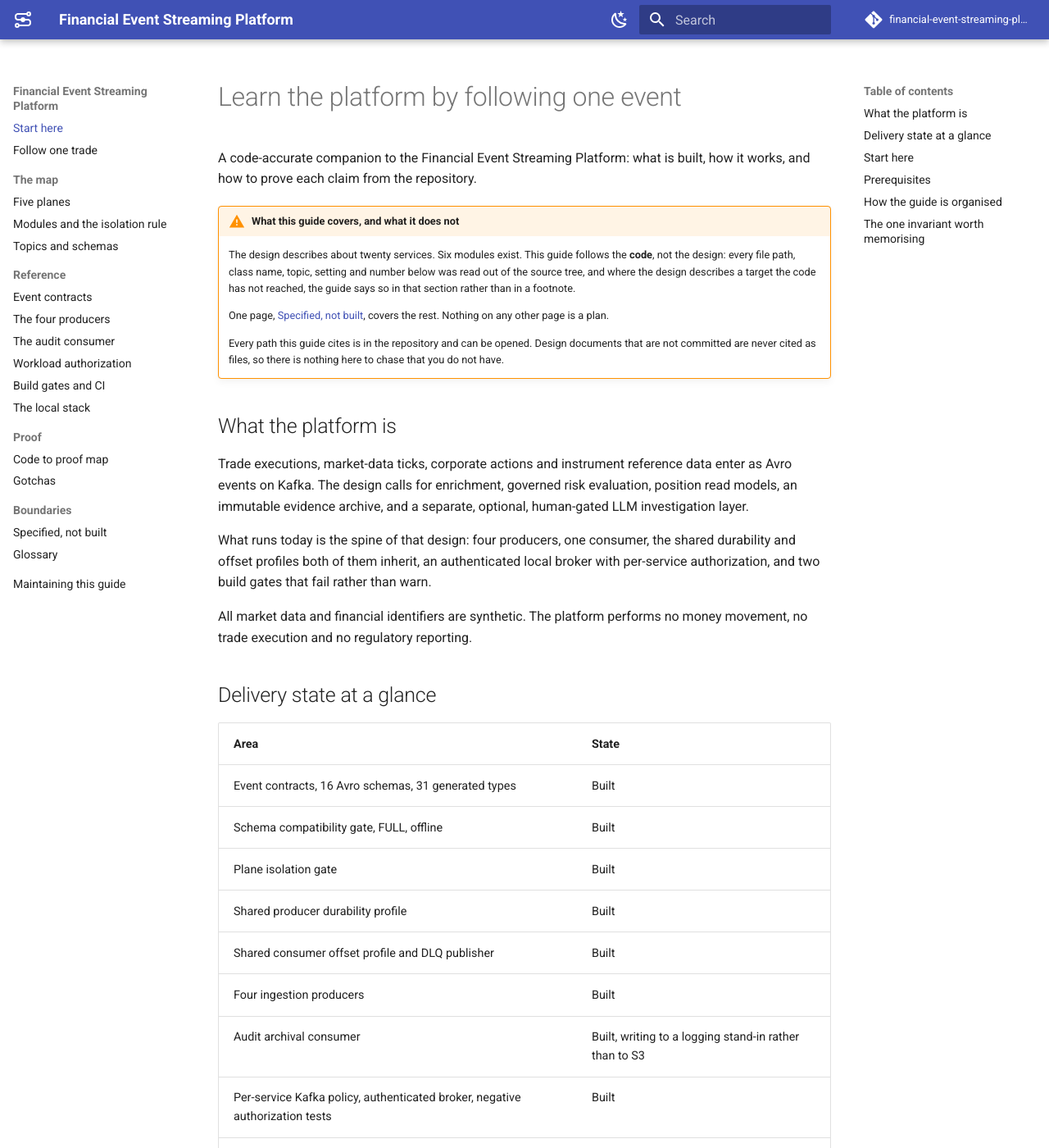
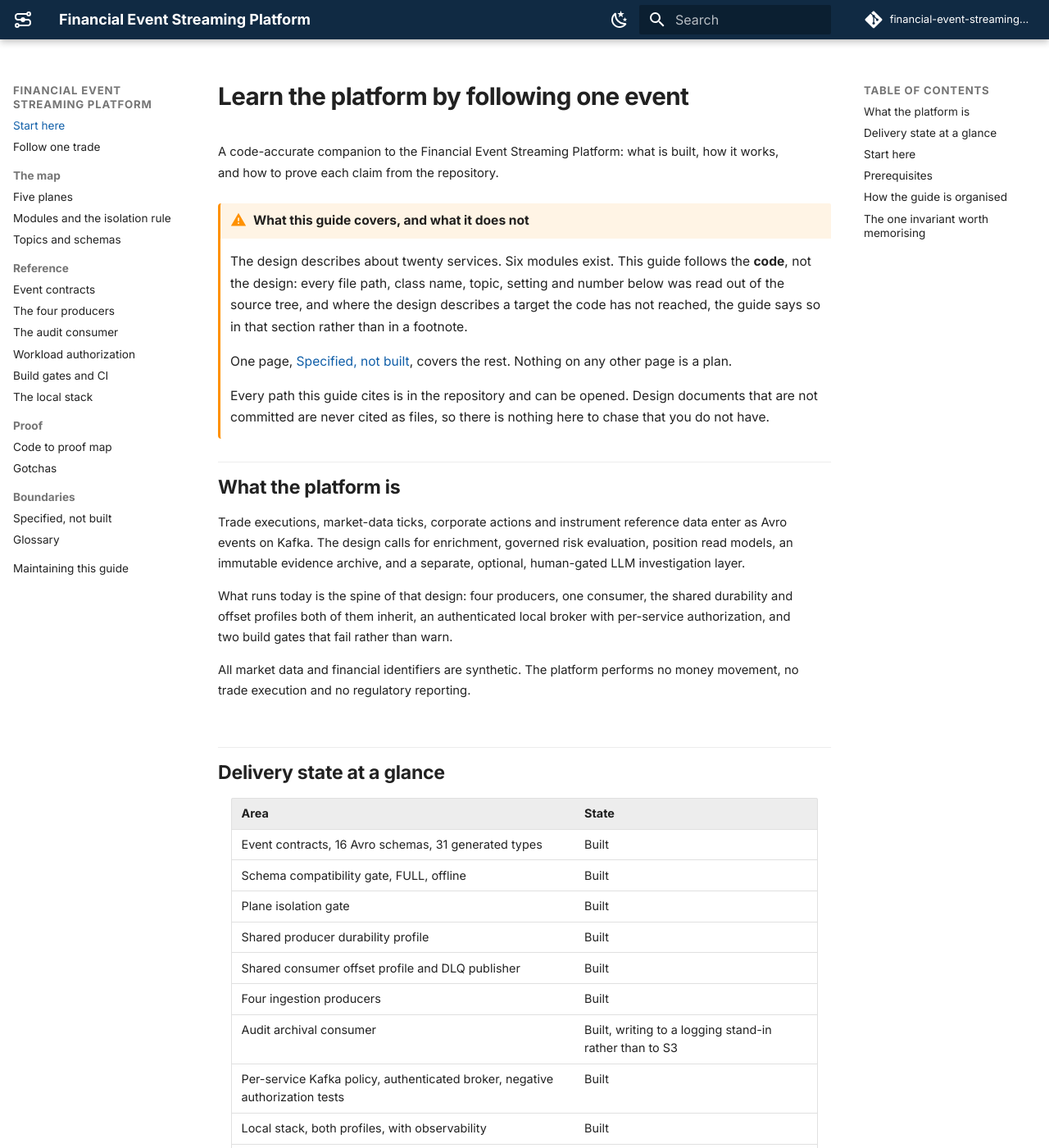
Before and after one commit to salgotraja/financial-event-streaming-platform, an MkDocs documentation site: the page built from guide/docs/index.md, in a window 1280 px wide and 1400 px high. Shown: the whole window at 82% size. Built offline with MkDocs 1.6.1 and Material for MkDocs 9.7.7, drawn with Linux system fonts in a browser that asks for light colours; comment, search, counter and statistics services are not loaded.

Commit message:
style(guide): set inter, a readable measure and a slate palette for the typography

```diff
--- a/guide/docs/stylesheets/extra.css
+++ b/guide/docs/stylesheets/extra.css
@@ -1,25 +1,186 @@
-/* The diagrams are drawn to be legible at the content column width. glightbox handles
-   click-to-zoom, so nothing here needs to fight for space. */
+/* Typography and layout.
+ *
+ * The content column is wide enough to show a diagram at roughly 1:1, but a 1000px line of prose is
+ * about 100 characters, which is too wide to read. So the column stays wide and the prose blocks
+ * inside it are given a measure of their own. Diagrams, tables and code keep the full width.
+ */
+
+:root {
+  --fes-measure: 76ch;
+}
+
+/* Palette. A deep slate header and a plain blue link read as documentation rather than as a product
+   site, and keep the diagrams' own colours the brightest thing on the page. */
+:root,
+[data-md-color-scheme="default"] {
+  --md-primary-fg-color: #102a43;
+  --md-primary-fg-color--light: #21456b;
+  --md-primary-fg-color--dark: #0a1c2e;
+  --md-accent-fg-color: #073c70;
+  --md-typeset-a-color: #0f5ea8;
+}
+
+[data-md-color-scheme="slate"] {
+  --md-primary-fg-color: #0d2438;
+  --md-primary-fg-color--light: #21456b;
+  --md-primary-fg-color--dark: #081726;
+  --md-accent-fg-color: #8fc7f5;
+  --md-typeset-a-color: #7dc4ff;
+}
+
+.md-typeset a {
+  text-decoration-thickness: 0.08em;
+  text-underline-offset: 0.14em;
+}
 
 .md-grid {
   max-width: 1600px;
 }
 
+.md-typeset {
+  font-size: 0.74rem;
+  line-height: 1.7;
+}
+
+/* Measure. Applied to top-level prose only, so nested content inside admonitions and list items is
+   not constrained twice. */
+.md-typeset > p,
+.md-typeset > ul,
+.md-typeset > ol,
+.md-typeset > blockquote,
+.md-typeset > dl {
+  max-width: var(--fes-measure);
+}
+
+/* Headings: a little tighter and with more air above than the Material default, so sections read as
+   sections rather than as an even grey run. */
+.md-typeset h1 {
+  font-weight: 700;
+  letter-spacing: -0.02em;
+  color: var(--md-default-fg-color);
+}
+
+.md-typeset h2 {
+  margin-top: 2.4em;
+  padding-top: 0.6em;
+  border-top: 1px solid var(--md-default-fg-color--lightest);
+  font-weight: 650;
+  letter-spacing: -0.012em;
+}
+
+.md-typeset h3 {
+  margin-top: 1.8em;
+  font-weight: 650;
+  letter-spacing: -0.008em;
+}
+
+.md-typeset h1 + h2,
+.md-typeset h2:first-of-type {
+  margin-top: 1.2em;
+}
+
+/* Inline code: quieter than the Material default, closer to running text in weight. */
+.md-typeset code {
+  padding: 0.1rem 0.3rem;
+  border-radius: 4px;
+  font-size: 0.86em;
+  background: var(--md-code-bg-color);
+}
+
+.md-typeset a > code {
+  color: inherit;
+}
+
+[data-md-color-scheme="default"] .md-typeset code {
+  color: #163a60;
+  background: #edf2f7;
+}
+
+/* Code inside a heading should read as part of the heading, not as a box pasted into it. */
+.md-typeset h1 code,
+.md-typeset h2 code,
+.md-typeset h3 code,
+.md-typeset h4 code {
+  font-size: 0.8em;
+  padding: 0.05em 0.25em;
+  font-weight: 500;
+  background: transparent;
+  border: 1px solid var(--md-default-fg-color--lightest);
+}
+
+/* Code blocks: full width, a touch smaller, and roomier inside. */
+.md-typeset pre > code {
+  font-size: 0.74rem;
+  line-height: 1.6;
+  padding: 0.9rem 1rem;
+}
+
+.md-typeset .highlight {
+  max-width: none;
+}
+
+/* Tables: the reference tables are dense, so keep them compact but readable, and let a wide one
+   scroll rather than crushing its columns. */
+.md-typeset table:not([class]) {
+  display: table;
+  width: 100%;
+  font-size: 0.72rem;
+  line-height: 1.55;
+}
+
+.md-typeset table:not([class]) th {
+  font-weight: 650;
+  background: var(--md-default-fg-color--lightest);
+}
+
+.md-typeset table:not([class]) td,
+.md-typeset table:not([class]) th {
+  padding: 0.5em 0.8em;
+}
+
+/* Long identifiers in a dense table have to wrap somewhere; keep them small enough that most do not. */
+.md-typeset table:not([class]) code {
+  font-size: 0.88em;
+  padding: 0.05em 0.25em;
+}
+
+.md-typeset__scrollwrap {
+  margin: 1em 0;
+}
+
+/* Admonitions: flatter, so a note reads as an aside rather than as a control. */
+.md-typeset .admonition,
+.md-typeset details {
+  max-width: var(--fes-measure);
+  border-width: 0 0 0 3px;
+  border-radius: 4px;
+  box-shadow: none;
+  font-size: 0.78rem;
+}
+
+/* A paragraph holding a diagram is not prose and must not be held to the prose measure. */
+.md-typeset > p:has(> img.diagram),
+.md-typeset > p:has(> a > img.diagram) {
+  max-width: none;
+}
+
+/* Diagrams break the measure on purpose: they are drawn for the full column. */
 img.diagram {
   display: block;
   width: 100%;
+  max-width: none;
   height: auto;
-  margin: 1.2rem auto 0.4rem;
+  margin: 1.4rem auto 0.5rem;
   border: 1px solid var(--md-default-fg-color--lightest);
-  border-radius: 0.2rem;
+  border-radius: 6px;
   background: var(--md-default-bg-color);
   cursor: zoom-in;
 }
 
 .diagram-hint {
   display: block;
-  margin-top: -0.2rem;
-  font-size: 0.72rem;
+  margin: 0 0 1.6rem;
+  font-size: 0.66rem;
   color: var(--md-default-fg-color--light);
 }
 
@@ -28,7 +189,15 @@ img.diagram {
   background: var(--md-default-bg-color);
 }
 
-/* Wide reference tables should stay compact rather than crush their columns. */
-.md-typeset table:not([class]) {
-  font-size: 0.72rem;
+/* Navigation: smaller and calmer, so the eye goes to the content first. */
+.md-nav {
+  font-size: 0.68rem;
 }
+
+.md-nav__title {
+  font-size: 0.66rem;
+  font-weight: 700;
+  letter-spacing: 0.06em;
+  text-transform: uppercase;
+  color: var(--md-default-fg-color--light);
+}
--- a/guide/mkdocs.yml
+++ b/guide/mkdocs.yml
@@ -11,6 +11,9 @@ site_dir: ../build/guide
 
 theme:
   name: material
+  font:
+    text: Inter
+    code: JetBrains Mono
   icon:
     logo: material/transit-connection-variant
   features:
```
